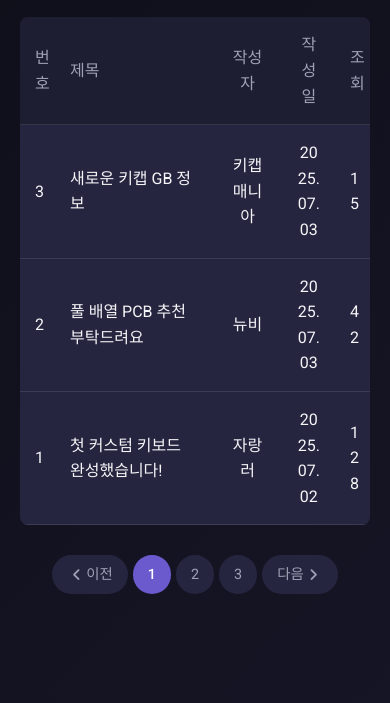
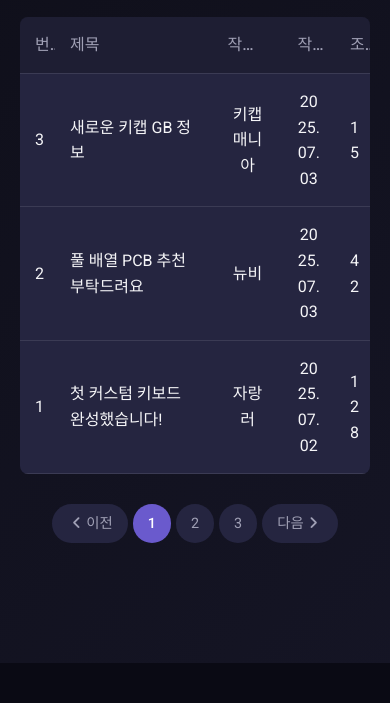
Before and after one commit to gilamalin/Keyniverse, a plain HTML site: page community.html in a window 390 px wide. Shown: the part 141-844 px from the top of the page. Drawn offline with Linux system fonts and the light colour scheme.

Commit message:
커뮤니티 게시판 테이블 크기 수정1

```diff
--- a/style.css
+++ b/style.css
@@ -557,6 +557,16 @@
                 width: 100%;
             }
 
+            .board-table th, .board-table td {
+                padding: 10px 8px; /* 모바일에서 패딩 줄임 */
+            }
+
+            .board-table th {
+                white-space: nowrap; /* 헤더 텍스트 줄바꿈 방지 */
+                overflow: hidden;
+                text-overflow: ellipsis; /* 넘치는 텍스트 ...으로 생략 */
+            }
+
             .board-table th:nth-child(1), .board-table td:nth-child(1) { width: 10%; } /* 번호 */
             .board-table th:nth-child(2), .board-table td:nth-child(2) { width: 45%; } /* 제목 */
             .board-table th:nth-child(3), .board-table td:nth-child(3) { width: 20%; } /* 작성자 */
@@ -564,7 +574,7 @@
             .board-table th:nth-child(5), .board-table td:nth-child(5) { width: 10%; } /* 조회 */
 
             .board-table td {
-                word-break: break-word; /* 긴 단어 자동 줄바꿈 */
+                word-break: break-all; /* 긴 단어 자동 줄바꿈 (더 적극적) */
             }
         }
 
```
